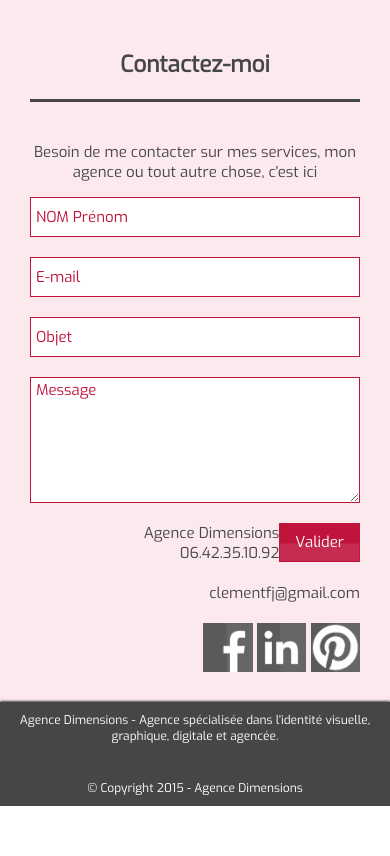
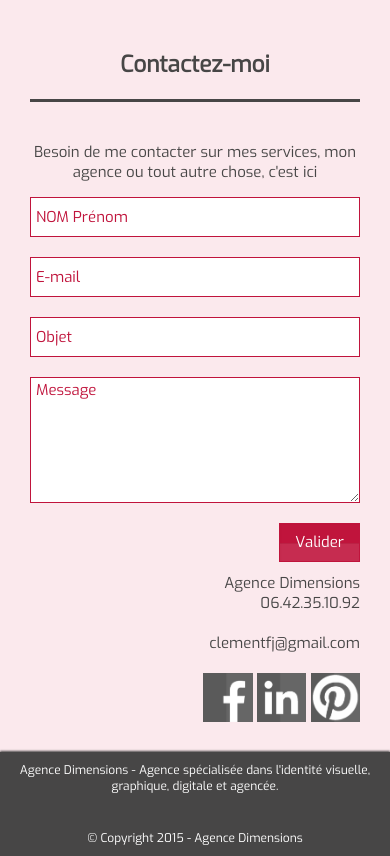
Before and after one commit to Fwedede/dimensions, a PHP site: page /dimensions_demo/ in a window 390 px wide. Shown: the part 3945-4801 px from the top of the page. Before the commit the page ends 4751 px from the top, so only its background shows below. Run offline with PHP 8.4, Linux system fonts and the light colour scheme; data comes from the database, SQL or seed files in the repository; style sheets or scripts are compiled from the project's sources; some libraries are stand-ins or nearby versions; some web fonts are replaced.

Commit message:
ajout margin dans contact en mobiles

```diff
--- a/assets/stylesheet/overlay/_main.scss
+++ b/assets/stylesheet/overlay/_main.scss
@@ -218,7 +218,7 @@ main{
 		display: block;
 	}
 	#contact{
-		.col-md-4{
+		.col-xl-4{
 			@include media(max-width $screen-phone) {
 				margin-top: 7rem;
 			}
```
